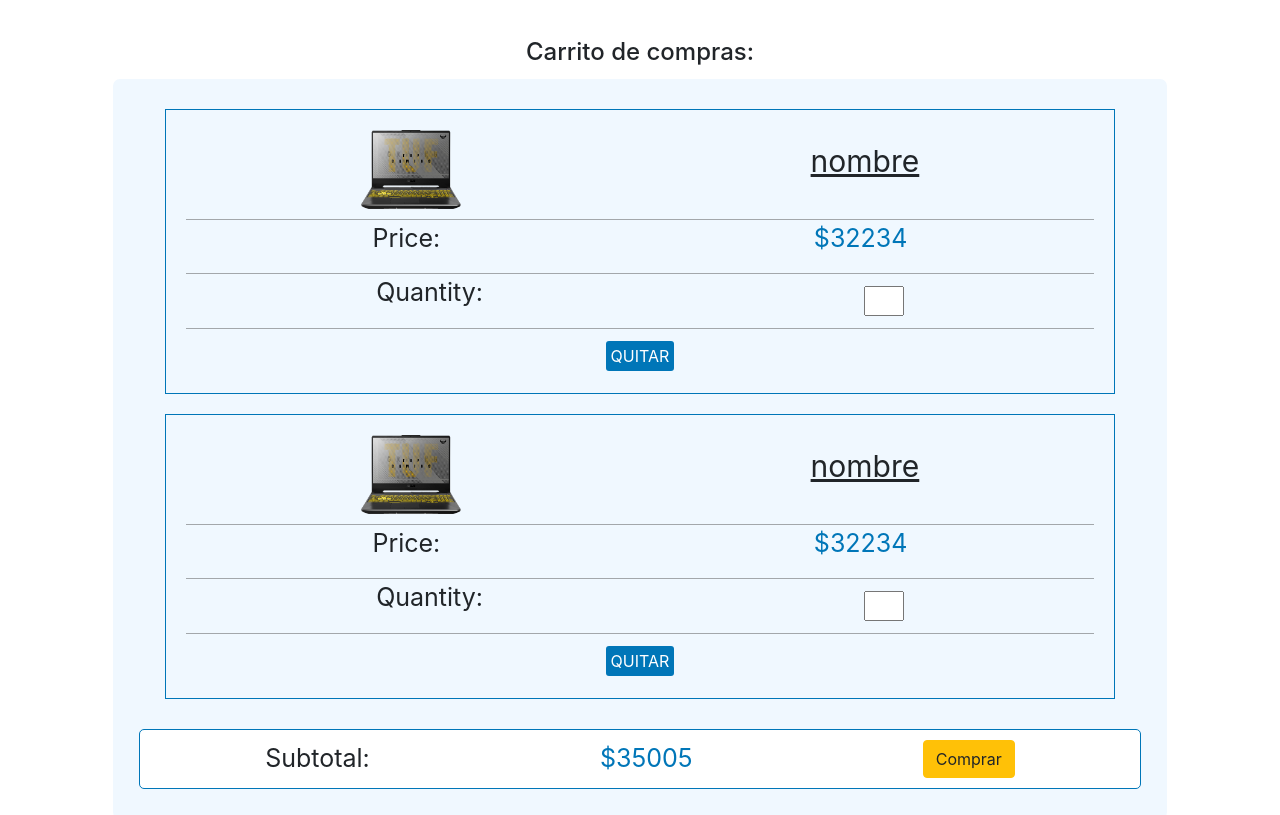
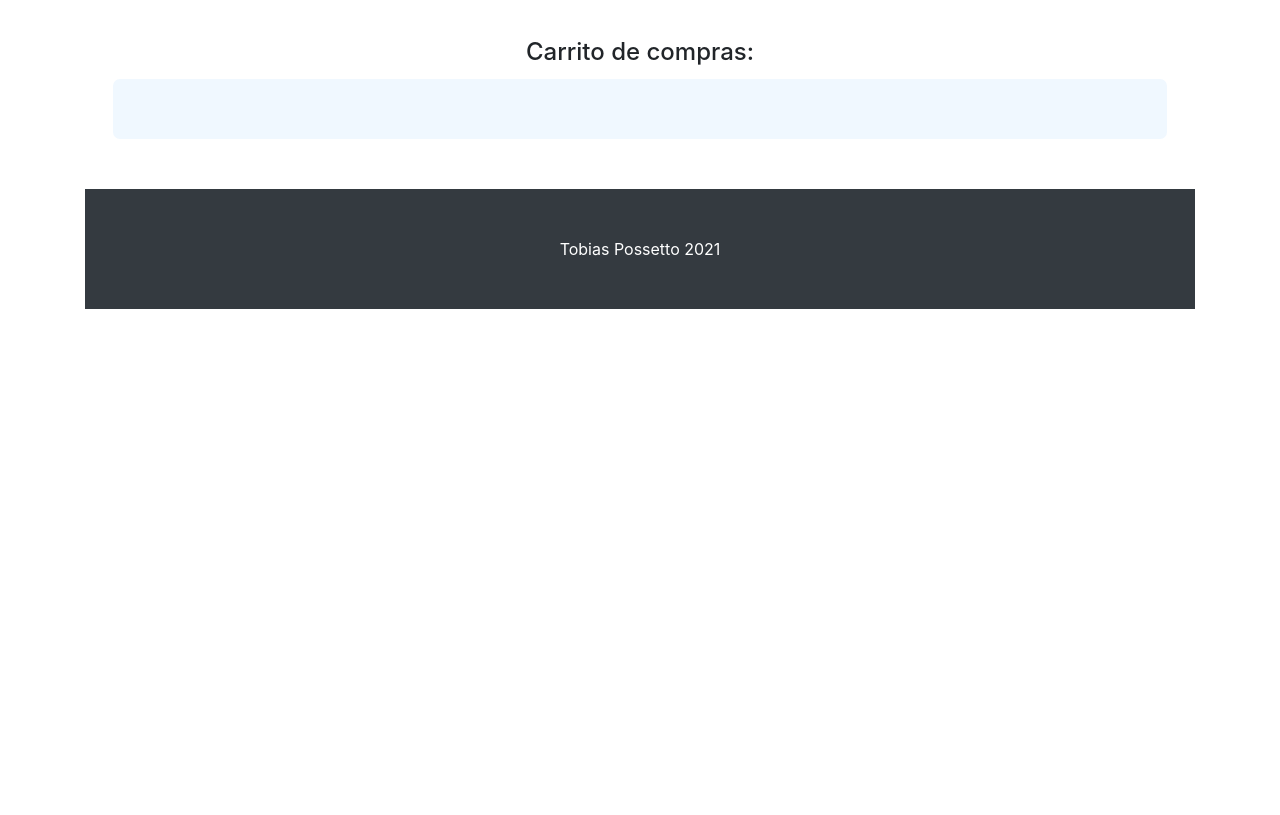
Before and after one commit to tobiaspossetto/carritoCoder, a website: page index.html in a window 1280 px wide. Shown: the part 2720-3535 px from the top of the page. After the commit the page ends 3029 px from the top, so only its background shows below. Drawn offline with nearby package versions, Linux system fonts and the light colour scheme.

Commit message:
pasado a jquery borrar

```diff
--- a/app.js
+++ b/app.js
@@ -1,11 +1,11 @@
-$(document).ready(function(){
+$(document).ready(function () {
 
     let listaProductos = $('#lista-productos');
     let carritoHTML = $('#carritoHTML')
     let carrito = JSON.parse(localStorage.getItem('carrito')) || [];
 
 
-//   $(carritoHTML).on('click', borrarProducto())
+
     if (carrito[0]) {
 
         actualizarCarrito();
@@ -20,16 +20,16 @@ $(document).ready(function(){
 
 
 
-   listaProductos.click(function agregarProducto(e){
+    listaProductos.click(function agregarProducto(e) {
         e.preventDefault();
-       if(e.target.classList.contains('interaction-añadir')){
+        if (e.target.classList.contains('interaction-añadir')) {
             const cardProducto = e.target.parentElement;
             console.log(cardProducto);
             obtenerDatosProducto(cardProducto);
         }
     })
 
-   function obtenerDatosProducto(cardProducto){
+    function obtenerDatosProducto(cardProducto) {
 
 
         const producto = {
@@ -42,33 +42,31 @@ $(document).ready(function(){
 
         }
 
-        console.log(producto)
+
         carrito.push(producto);
-        console.log(carrito)
+
 
         actualizarCarrito();
 
     }
 
 
-    function actualizarCarrito(){
-        console.log('EL CARRITO')
-        console.log(carrito)
-
-        let contenidoCarrito=''
-        carritoHTML.html('');
-        console.log('--------------')
-        console.log(carrito[0].nombre)
+    function actualizarCarrito() {
 
 
-            $(carrito).each(e =>{
-                console.log('--------------')
-                console.log(e.nombre)
+        let contenidoCarrito = ''
+        carritoHTML.html('');
+
+
+
+
+        $(carrito).each(e => {
+
             let nombre = carrito[e].nombre;
-                let imagen =  carrito[e].imagen;
-                let precio =  carrito[e].precio;
-                let cantidad =  carrito[e].cantidad;
-                let id =  carrito[e].id;
+            let imagen = carrito[e].imagen;
+            let precio = carrito[e].precio;
+            let cantidad = carrito[e].cantidad;
+            let id = carrito[e].id;
 
 
 
@@ -106,6 +104,19 @@ $(document).ready(function(){
                       <button type='button'  class='borrar-producto' data-id="${id}">QUITAR</button>
                   </div>
               </div>
+
+                <div class=" total ">
+                <p class="subtotal">
+                    Subtotal:
+                </p>
+                <p class="subtotal-valor">
+                    $35005
+                </p>
+
+                <button type="button" class="btn btn-warning">Comprar</button>
+                </div>
+            </div>
+
               `
 
 
@@ -121,22 +132,22 @@ $(document).ready(function(){
         actualizarStorage()
 
     }
-/*
-    function borrarProducto(e){
 
-
-        if(e.target.classList.contains('borrar-producto')){
-            const id = e.target.attr('data-id');
-
-            carrito = carrito.filter(producto => producto.id !== id);
-
+    carritoHTML.click(function borrarProducto(e) {
+        console.log('borrarClick')
+        if (e.target.classList.contains('borrar-producto')) {
+            let id = e.target.getAttribute('data-id');
+            console.log(id)
+            carrito = carrito.filter(producto => producto.id != id);
+            console.log(carrito)
 
             actualizarCarrito()
             actualizarStorage()
         }
-    }
-*/
-    function actualizarStorage(){
+    })
+
+
+    function actualizarStorage() {
         localStorage.setItem('carrito', JSON.stringify(carrito));
     }
 })
--- a/index.html
+++ b/index.html
@@ -110,7 +110,8 @@
                 </p>
               </div>
 
-                <button type="button" class="btn btn-warning interaction-añadir" id='btn' data-id='1'>Añadir al carrito</button>
+              <button type="button" class="btn btn-warning interaction-añadir" id='btn' data-id='1'>Añadir al
+                carrito</button>
 
             </div>
           </div>
@@ -118,14 +119,15 @@
           <div class="col-lg-4 col-md-6 mb-4">
             <div class="card h-100">
               <a href="#"><img class="card-img-top" src="assets/img/asustuf.png" alt=""></a>
-                <div class="card-body" id='card-body' >
-                  <h4 class="card-title" id='card-title' >Asus TUF</h4>
+              <div class="card-body" id='card-body'>
+                <h4 class="card-title" id='card-title'>Asus TUF</h4>
                 <h5 class='precio' id='precio'>$175000</h5>
                 <p class="card-text">Lorem ipsum dolor sit amet, consectetur adipisicing elit. Amet numquam aspernatur!
                   Lorem ipsum dolor sit amet.</p>
               </div>
 
-                <button type="button" class="btn btn-warning interaction-añadir" id='btn' data-id='2'>Añadir al carrito</button>
+              <button type="button" class="btn btn-warning interaction-añadir" id='btn' data-id='2'>Añadir al
+                carrito</button>
 
             </div>
           </div>
@@ -139,7 +141,8 @@
                   Lorem ipsum dolor sit amet.</p>
               </div>
 
-                <button type="button" class="btn btn-warning interaction-añadir" id='btn' data-id='3' id='btn'>Añadir al carrito</button>
+              <button type="button" class="btn btn-warning interaction-añadir" id='btn' data-id='3' id='btn'>Añadir al
+                carrito</button>
 
             </div>
           </div>
@@ -153,7 +156,8 @@
                   Lorem ipsum dolor sit amet.</p>
               </div>
 
-                <button type="button" class="btn btn-warning interaction-añadir" id='btn' data-id='4'>Añadir al carrito</button>
+              <button type="button" class="btn btn-warning interaction-añadir" id='btn' data-id='4'>Añadir al
+                carrito</button>
 
             </div>
           </div>
@@ -167,7 +171,8 @@
                   Lorem ipsum dolor sit amet.</p>
               </div>
 
-                <button type="button" class="btn btn-warning interaction-añadir" id='btn' data-id='5'>Añadir al carrito</button>
+              <button type="button" class="btn btn-warning interaction-añadir" id='btn' data-id='5'>Añadir al
+                carrito</button>
 
             </div>
           </div>
@@ -181,7 +186,8 @@
                   Lorem ipsum dolor sit amet.</p>
               </div>
 
-                <button type="button" class="btn btn-warning interaction-añadir" id='btn' data-id='6'>Añadir al carrito</button>
+              <button type="button" class="btn btn-warning interaction-añadir" id='btn' data-id='6'>Añadir al
+                carrito</button>
 
             </div>
           </div>
@@ -195,7 +201,8 @@
                   Lorem ipsum dolor sit amet.</p>
               </div>
 
-                <button type="button" class="btn btn-warning interaction-añadir" id='btn' data-id='7'>Añadir al carrito</button>
+              <button type="button" class="btn btn-warning interaction-añadir" id='btn' data-id='7'>Añadir al
+                carrito</button>
 
             </div>
           </div>
@@ -209,7 +216,8 @@
                   Lorem ipsum dolor sit amet.</p>
               </div>
 
-                <button type="button" class="btn btn-warning interaction-añadir" id='btn' data-id='8'>Añadir al carrito</button>
+              <button type="button" class="btn btn-warning interaction-añadir" id='btn' data-id='8'>Añadir al
+                carrito</button>
 
             </div>
           </div>
@@ -224,7 +232,8 @@
                 </p>
               </div>
 
-                <button type="button" class="btn btn-warning interaction-añadir" id='btn' data-id='9'>Añadir al carrito</button>
+              <button type="button" class="btn btn-warning interaction-añadir" id='btn' data-id='9'>Añadir al
+                carrito</button>
 
             </div>
           </div>
@@ -239,7 +248,8 @@
                 </p>
               </div>
 
-                <button type="button" class="btn btn-warning interaction-añadir" id='btn' data-id='10'>Añadir al carrito</button>
+              <button type="button" class="btn btn-warning interaction-añadir" id='btn' data-id='10'>Añadir al
+                carrito</button>
 
             </div>
           </div>
@@ -254,7 +264,8 @@
                   Lorem ipsum dolor sit amet.</p>
               </div>
 
-                <button type="button" class="btn btn-warning interaction-añadir" id='btn' data-id='11'>Añadir al carrito</button>
+              <button type="button" class="btn btn-warning interaction-añadir" id='btn' data-id='11'>Añadir al
+                carrito</button>
 
             </div>
           </div>
@@ -269,7 +280,8 @@
                 </p>
               </div>
 
-                <button type="button" class="btn btn-warning interaction-añadir" id='btn' data-id='12'>Añadir al carrito</button>
+              <button type="button" class="btn btn-warning interaction-añadir" id='btn' data-id='12'>Añadir al
+                carrito</button>
 
             </div>
           </div>
@@ -291,79 +303,9 @@
     <h4 id='carrito-titulo' class="titulo-carrito card-title">Carrito de compras:</h4>
     <div class="carrito" id='carritoHTML'>
 
-        <div class="producto" id='producto'>
-          <div class="fila nombre ">
-            <div class="img">
-              <img src="assets/img/asustuf.png" alt="">
-            </div>
-            <div class="nombreProd">
-              <p class='nombreProducto'>nombre</p>
-            </div>
 
-          </div>
-          <div class="fila precios ">
-            <p class="price">
-              Price:
-            </p>
-            <p class="valor">
-              $32234
-            </p>
 
-          </div>
-          <div class="fila cantidad ">
-            <p class="Quantity">
-              Quantity:
-            </p>
-            <input type="number" class='cantidad-input' min="1">
-          </div>
 
-          <div class="quitar">
-            <a href="">QUITAR</a>
-          </div>
-        </div>
-
-        <div class="producto" id='producto'>
-          <div class="fila nombre ">
-            <div class="img">
-              <img src="assets/img/asustuf.png" alt="">
-            </div>
-            <div class="nombreProd">
-              <p class='nombreProducto'>nombre</p>
-            </div>
-
-          </div>
-          <div class="fila precios ">
-            <p class="price">
-              Price:
-            </p>
-            <p class="valor">
-              $32234
-            </p>
-
-          </div>
-          <div class="fila cantidad ">
-            <p class="Quantity">
-              Quantity:
-            </p>
-            <input type="number" class='cantidad-input' min="1">
-          </div>
-
-          <div class="quitar">
-            <a href="">QUITAR</a>
-          </div>
-        </div>
-
-        <div class=" total ">
-          <p class="subtotal">
-            Subtotal:
-          </p>
-          <p class="subtotal-valor">
-            $35005
-          </p>
-
-          <button type="button" class="btn btn-warning">Comprar</button>
-        </div>
-      </div>
 
 
     </div>
@@ -377,10 +319,8 @@
       <!-- /.container -->
     </footer>
 
-    <script
-    src="https://code.jquery.com/jquery-3.6.0.min.js"
-    integrity="sha256-/xUj+3OJU5yExlq6GSYGSHk7tPXikynS7ogEvDej/m4="
-    crossorigin="anonymous"></script>
+    <script src="https://code.jquery.com/jquery-3.6.0.min.js"
+      integrity="sha256-/xUj+3OJU5yExlq6GSYGSHk7tPXikynS7ogEvDej/m4=" crossorigin="anonymous"></script>
     <!-- Bootstrap core JavaScript -->
     <script src="vendor/jquery/jquery.min.js"></script>
     <script src="vendor/bootstrap/js/bootstrap.bundle.min.js"></script>
```
Lines whose indentation alone changed are shown as unchanged.
